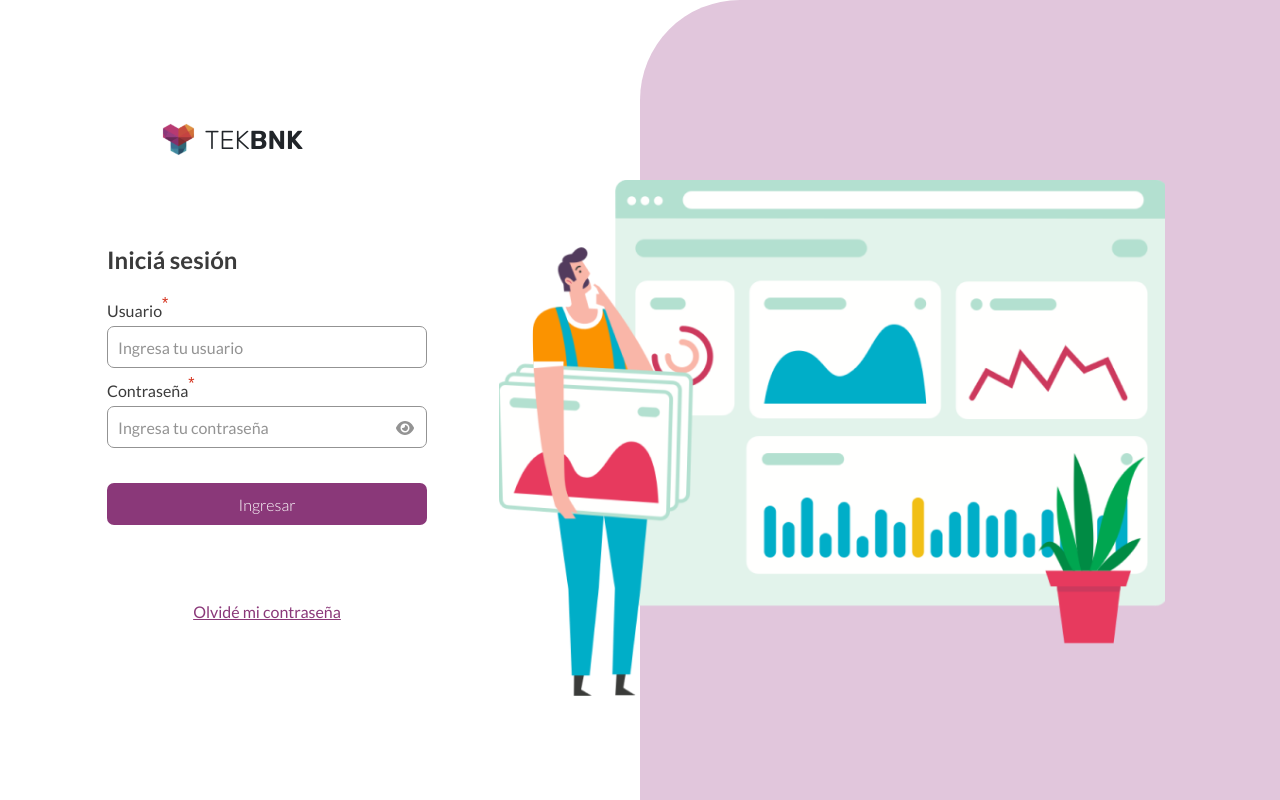
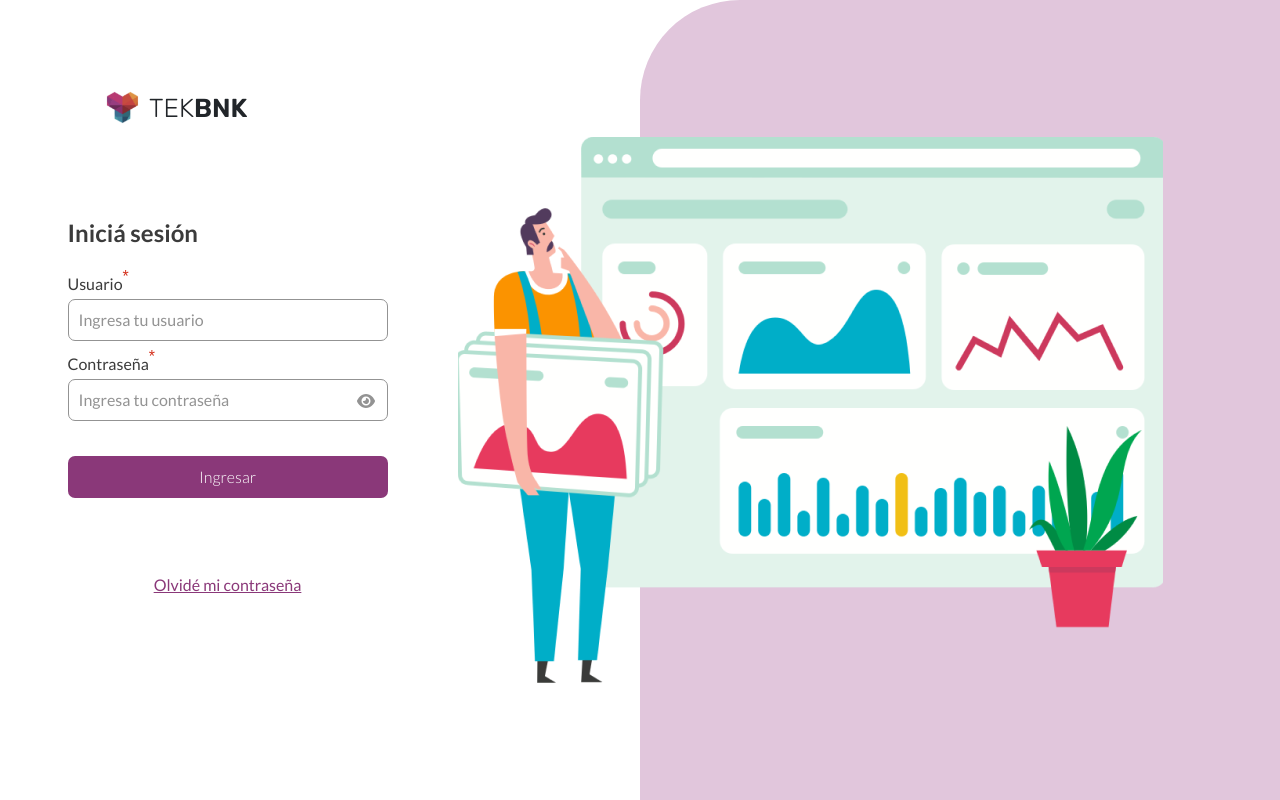
Before and after one commit to francocalluso/tekBNK-test, a React (Create React App) app: page / in a window 1280 px wide. Shown: the top 800 px of the page. Built offline with nearby package versions, Linux system fonts and the light colour scheme.

Commit message:
ajustes de responsive

```diff
--- a/src/components/FormHeader.jsx
+++ b/src/components/FormHeader.jsx
@@ -5,10 +5,8 @@ import "../formHeader.css"
 export function FormHeader() {
   return (
     <>
-    {/* <div className="header"> */}
       <div className="pinkCard"></div>
       <img className="imgGraf" src={appDev} alt="gráfico y persona"/>
-    {/* </div> */}
     </>
   )
 }
--- a/src/container.css
+++ b/src/container.css
@@ -6,9 +6,9 @@
 .container {
   display: flex;
   flex-direction: column;
-  justify-content: flex-start;
+  justify-content: space-between;
   align-items: center;
-  height: 100%;
+  height: 100vh;
 }
 
 @media only screen and (min-width: 1024px) {
@@ -18,7 +18,6 @@
     justify-content: center;
     align-items: center;
     width: 100%;
-    margin-top: 20vh;
-    overflow: hidden;
+    height: 100vh;
   }
 }
--- a/src/formCard.css
+++ b/src/formCard.css
@@ -1,7 +1,7 @@
 .formCard {
   border-radius: 40px 40px 0 0;
   padding: 40px 40px 10px 40px;
-  width: 100%;
+  width: 100vw;
   background-color: #ffffff;
   box-shadow: 0px -14px 16px 0px #0000000d;
   position: absolute;
--- a/src/formHeader.css
+++ b/src/formHeader.css
@@ -21,14 +21,15 @@
 }
 
 .imgGraf {
-  width: 235px;
+  width: 80vw;
+  padding: 0px 20px;
   margin-bottom: 20px;
 }
 
 @media only screen and (min-width: 1024px) {
   .pinkCard {
     width: 50vw;
-    height: 120%;
+    height: 100vh;
     z-index: -2;
     position: absolute;
     top: 0;
--- a/src/formSignIn.css
+++ b/src/formSignIn.css
@@ -239,4 +239,8 @@ sup {
   .recupCont {
     margin-top: 80px;
   }
+
+  .popUpAlertCont {
+    bottom: 157px;
+  }
 }
--- a/src/topBar.css
+++ b/src/topBar.css
@@ -34,13 +34,8 @@
 
 @media only screen and (min-width: 1024px) {
   .topLogo {
-    display: flex;
-    flex-direction: row;
-    align-items: center;
-    justify-content: center;
     position: fixed;
-    top: 12vh;
-    left: 158px;
-    margin-top: 30px;
+    top: 8vh;
+    left: 8vw;
   }
 }
```
